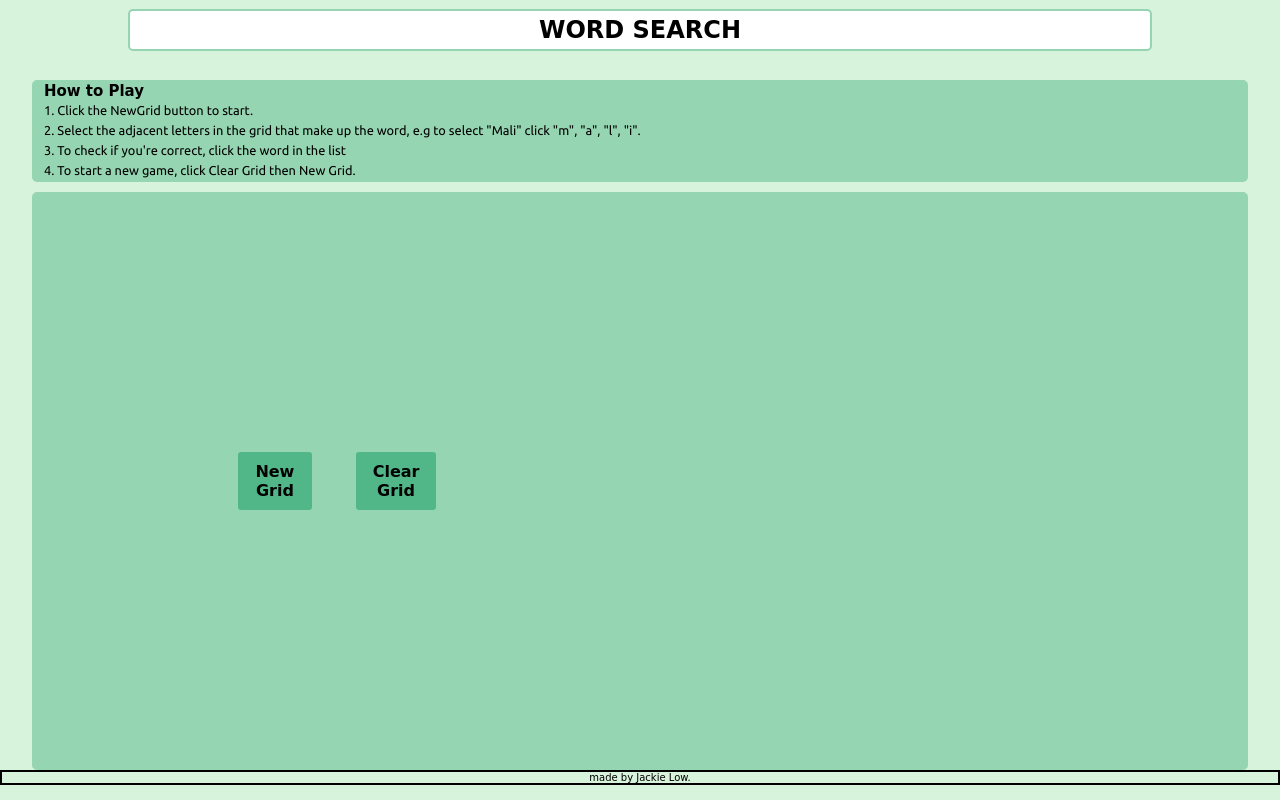
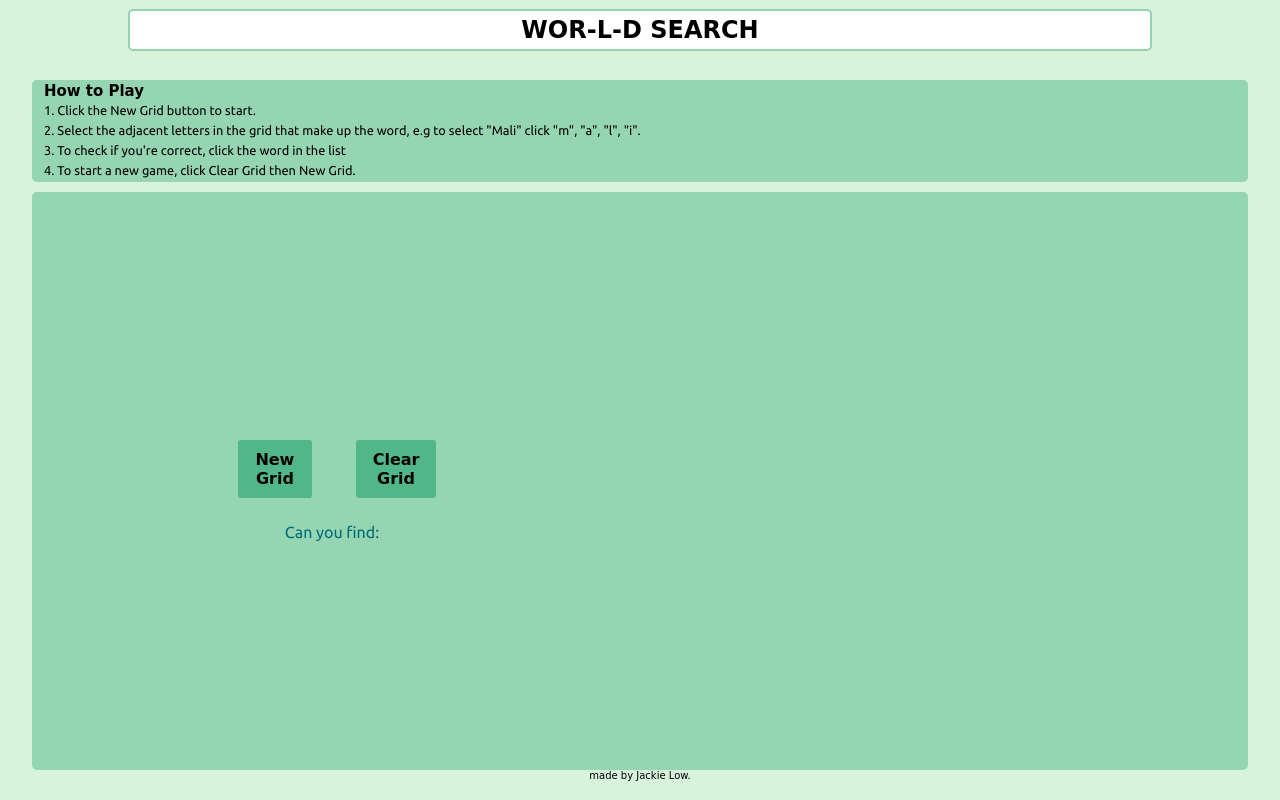
Before and after one commit to jmlow-hub/Word-Search-Game, a plain HTML site: page index.html in a window 1280 px wide. Drawn offline with Linux system fonts and the light colour scheme; a web font is replaced by a local one.

Commit message:
ul heading added with styling

```diff
--- a/app.dev.js
+++ b/app.dev.js
@@ -55,7 +55,7 @@ var createGrid = function createGrid() {
 
 var wordPlacement = function wordPlacement(arr) {
   //array of specific grid locations
-  var gridLocationArr = [0, 8, 17, 25, 29, 34, 37, 61, 73, 78, 101, 105, 110, 122, 129, 138, 149, 166, 196, 214];
+  var gridLocationArr = [0, 8, 17, 25, 29, 34, 57, 61, 73, 78, 101, 105, 110, 122, 129, 138, 149, 166, 196, 214];
 
   for (var i = 0; i < arr.length; i++) {
     var squareIndex = Math.floor(Math.random() * gridLocationArr.length); //selects an index between 0 and 15
--- a/app.js
+++ b/app.js
@@ -43,7 +43,7 @@ const createGrid = () => {
 //randomly select whether to place words horizontally or vertically
 const wordPlacement = (arr) => {
   //array of specific grid locations
-  const gridLocationArr = [0,8,17,25,29,34,37,61,73,78,101,105,110,122,129,138,149,166,196,214];
+  const gridLocationArr = [0,8,17,25,29,34,57, 61,73,78,101,105,110,122,129,138,149,166,196,214];
    for(let i = 0; i < arr.length; i++) {
     const squareIndex = Math.floor(Math.random() * gridLocationArr.length); //selects an index between 0 and 15
 
--- a/index.html
+++ b/index.html
@@ -11,7 +11,7 @@
 <body>
   <nav>
 
-      <h1>WORD SEARCH</h1>
+      <h1>WOR-L-D SEARCH</h1>
 
 
 
@@ -20,7 +20,7 @@
     <section class="game__intro">
         <h3>How to Play</h3>
 
-        <p class="game__intro__instructions">1. Click the NewGrid button to start.</p>
+        <p class="game__intro__instructions">1. Click the New Grid button to start.</p>
         <p class="game__intro__instructions">2. Select the adjacent letters in the grid that make up the word, e.g to select "Mali" click "m", "a", "l", "i".</p>
         <p class="game__intro__instructions">3. To check if you're correct, click the word in the list</p>
         <p class="game__intro__instructions">4. To start a new game, click Clear Grid then New Grid.</p>
@@ -35,6 +35,7 @@
 
         </div>
         <ul>
+          <p class="game__intro__instructions">Can you find:</p>
 
 
         </ul>
--- a/styles/_footer.scss
+++ b/styles/_footer.scss
@@ -9,7 +9,6 @@ footer {
   font-family: $primary-font;
   font-size: 10px;
 
- border: 2px solid;
 
 
 }
--- a/styles/_main.scss
+++ b/styles/_main.scss
@@ -39,7 +39,7 @@ main {
 
 .game__main {
   width: 95vw;
-  height: 85%;
+  //height: 85%;
   display: flex;
   flex-direction: column;
   align-items: center;
@@ -50,7 +50,7 @@ main {
 
   &__list {
     width: 100vw;
-    height: 12%;
+    //height: 12%;
     display: flex;
     justify-content: space-evenly;
 
@@ -83,6 +83,11 @@ main {
   }
 
       ul {
+
+        p {
+          margin-left: 0;
+          color: #006d77;
+        }
 
 
         li {
```
Also changed, not shown: styles/_footer.css, styles/_main.css, styles/styles.css.
